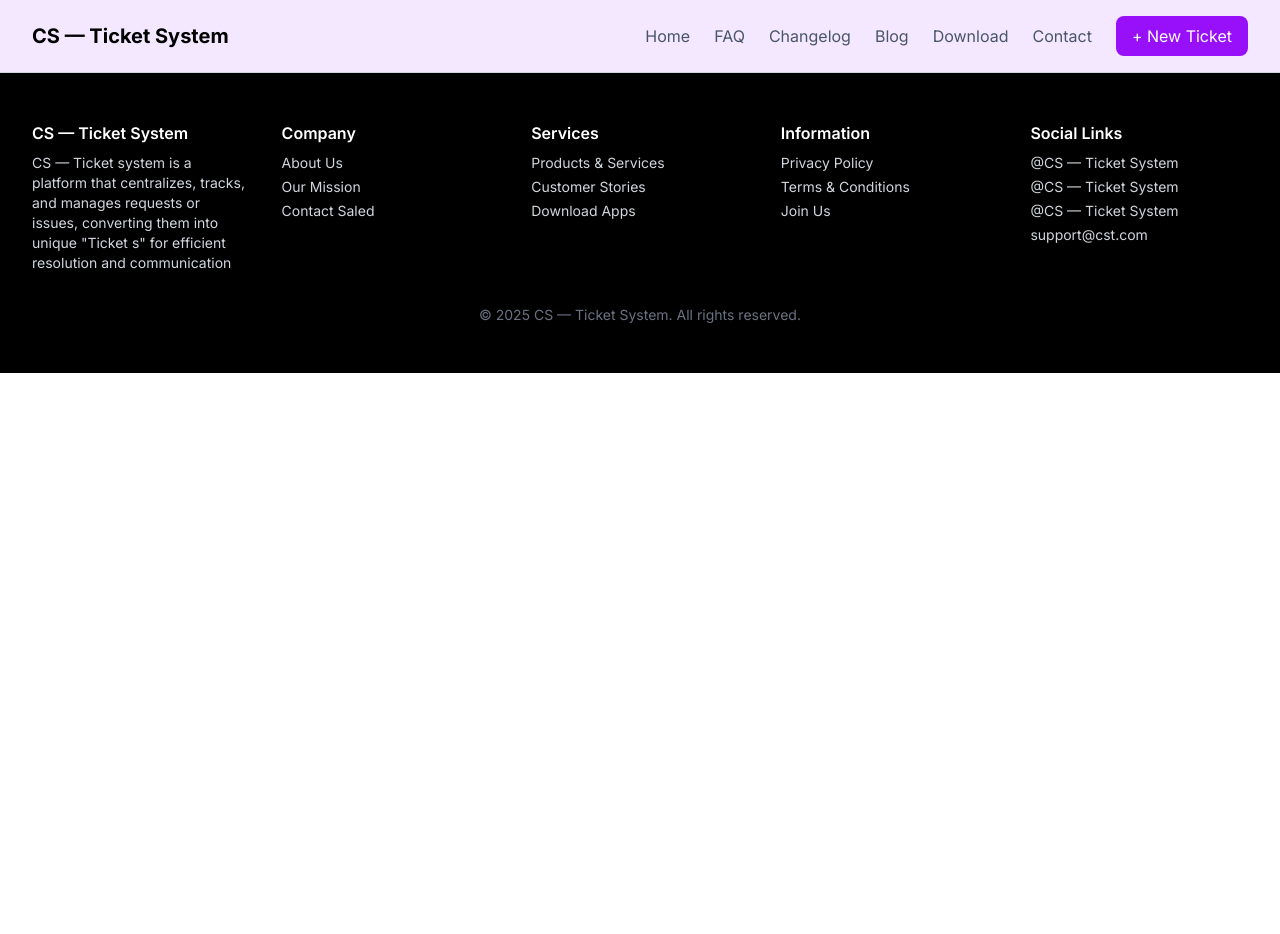
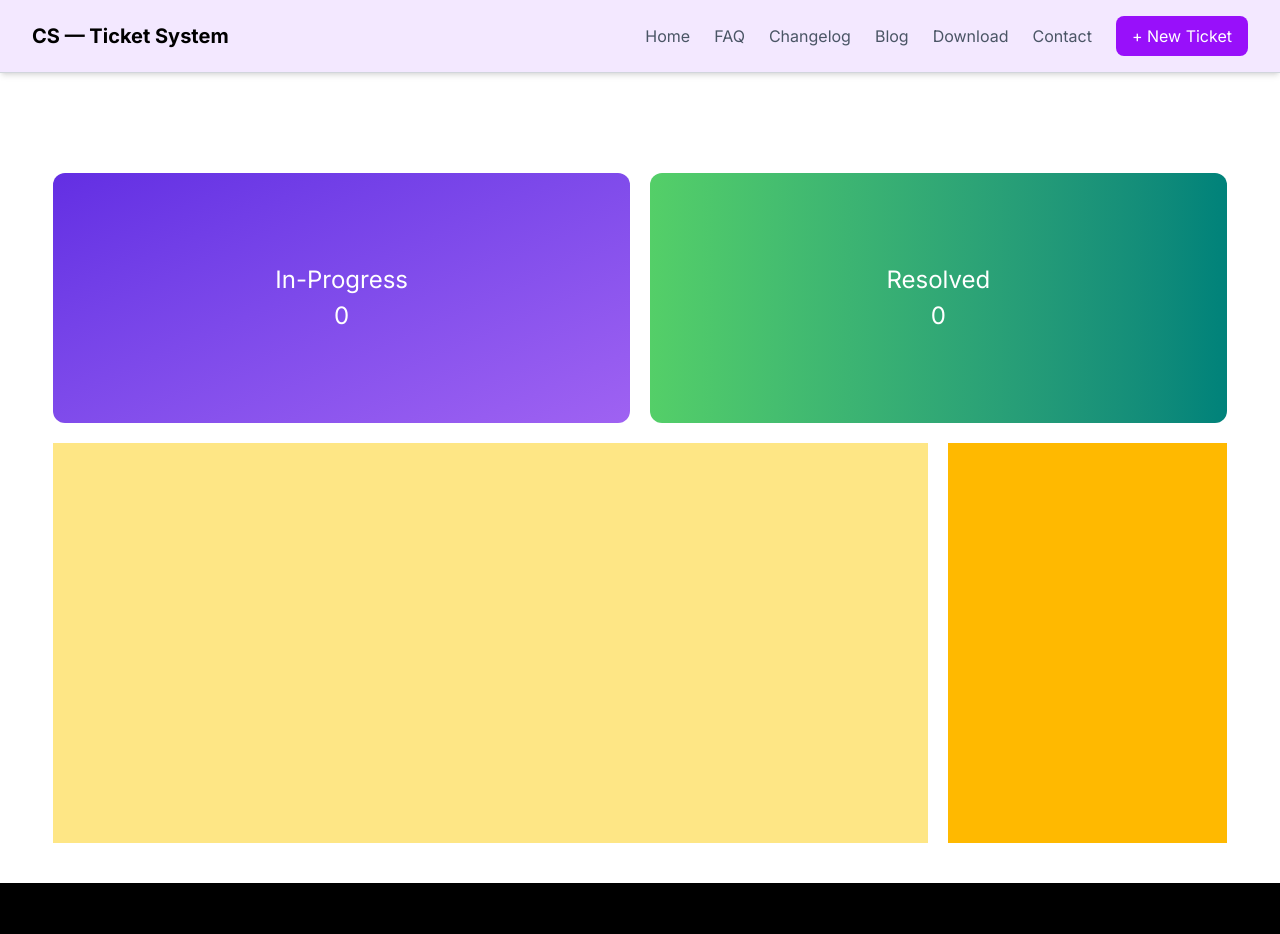
Before and after one commit to md-mridul-ali/assignment-7, a React (Vite) app: page / in a window 1280 px wide. Shown: the top 934 px of the page. Before the commit the page ends 800 px from the top, so only its background shows below. Built offline with nearby package versions, Linux system fonts and the light colour scheme.

Commit message:
added banner section

```diff
--- a/src/App.jsx
+++ b/src/App.jsx
@@ -1,5 +1,7 @@
+import Dynamic from "./components/Dynamic";
 import Footer from "./components/Footer";
 import Navbar from "./components/Navbar";
+import States from "./components/States";
 import './index.css'
 function App() {
 
@@ -8,7 +10,9 @@ function App() {
     <>
 
       {/* <h1 className='bg-red-400'>Hello</h1>  */}
-      <Navbar/>
+      <Navbar></Navbar>
+      <States></States>
+      <Dynamic></Dynamic>
       <Footer></Footer>
     </>
   )
--- /dev/null
+++ b/src/components/Dynamic.jsx
@@ -0,0 +1,19 @@
+import React from 'react';
+
+const Dynamic = () => {
+    return (
+        <div className='w-11/12 mx-auto md:grid grid-cols-12 gap-5 mb-[40px]'>
+
+            <div className='col-span-9 grid grid-cols-1 md:grid-cols-2 gap-5 h-[400px] bg-amber-200'>
+
+            </div>
+
+            <div className='col-span-3 grid grid-cols-1 h-[400px] bg-amber-400'>
+
+            </div>
+
+        </div>
+    );
+};
+
+export default Dynamic;
--- a/src/components/Navbar.jsx
+++ b/src/components/Navbar.jsx
@@ -3,7 +3,7 @@ import Container from "./Container";
 
 const Navbar = () => {
   return (
-    <div className=" bg-purple-100 shadow-md border-b-[0.5px] border-gray-300">
+    <div className=" bg-purple-100 shadow-md border-b-[0.5px] border-gray-300 mb-[100px]">
       <Container>
       <nav className="px-8 py-4 flex justify-between items-center">
         <h1 className="md:text-xl text-sm font-bold">CS — Ticket System</h1>
--- /dev/null
+++ b/src/components/States.jsx
@@ -0,0 +1,19 @@
+import React from 'react';
+
+const States = () => {
+    return (
+        <div className='w-11/12 mx-auto grid grid-cols-1 md:grid-cols-2 gap-5 mb-[20px]'>
+            <div className='h-[250px] bg-gradient-to-br from-[#632EE3] to-[#9F62F2] rounded-xl flex flex-col items-center justify-center text-white text-bold text-[24px] '>
+                <p>In-Progress</p>
+                <p>0</p>
+            </div>
+            <div className='h-[250px] bg-gradient-to-r from-[#54CF68] to-[#00827A] rounded-xl flex flex-col items-center justify-center text-white text-bold text-[24px]'>
+                <p>Resolved</p>
+                <p>0</p>
+            </div>
+
+        </div>
+    );
+};
+
+export default States;
```
Also changed, not shown: public/vector1.png (added).
